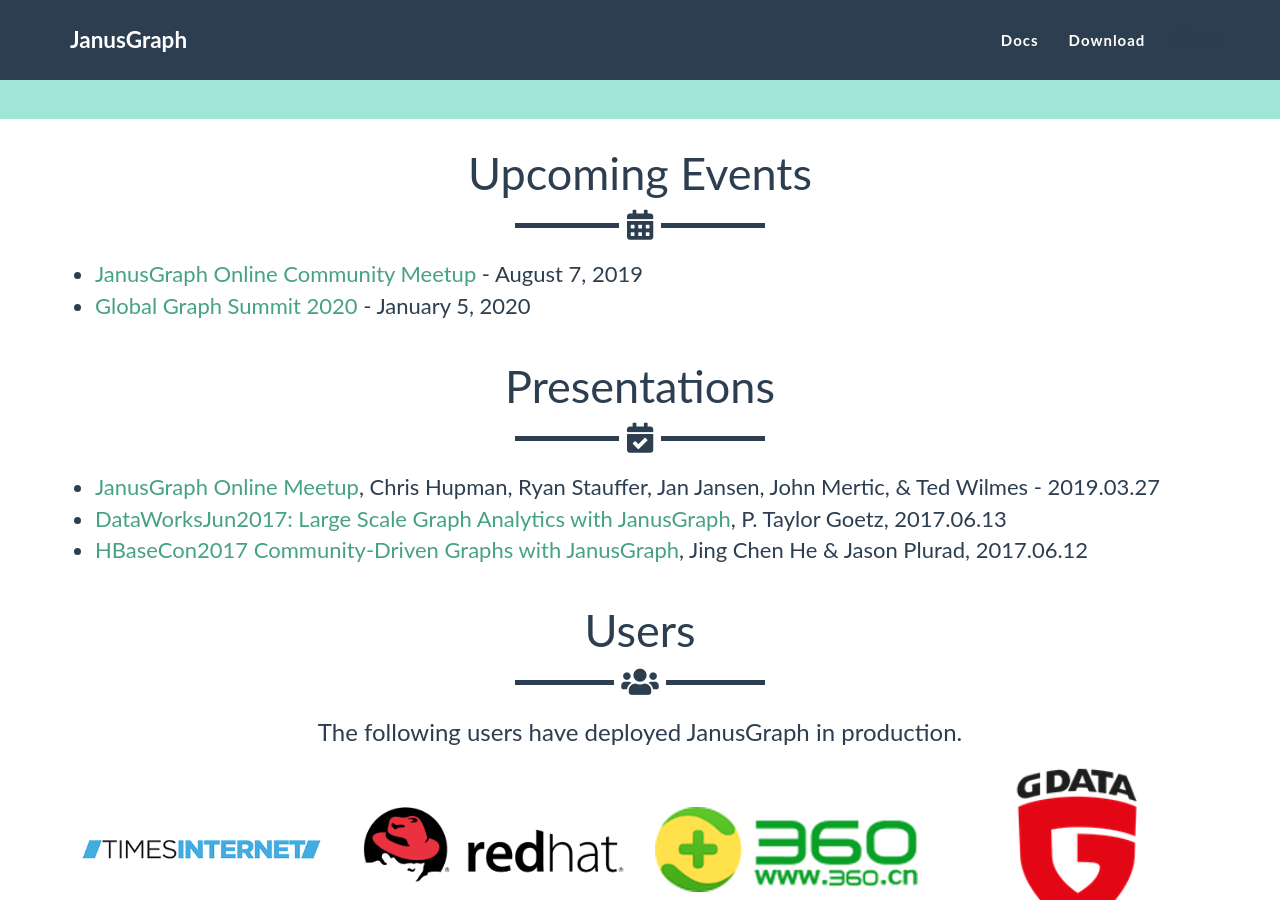
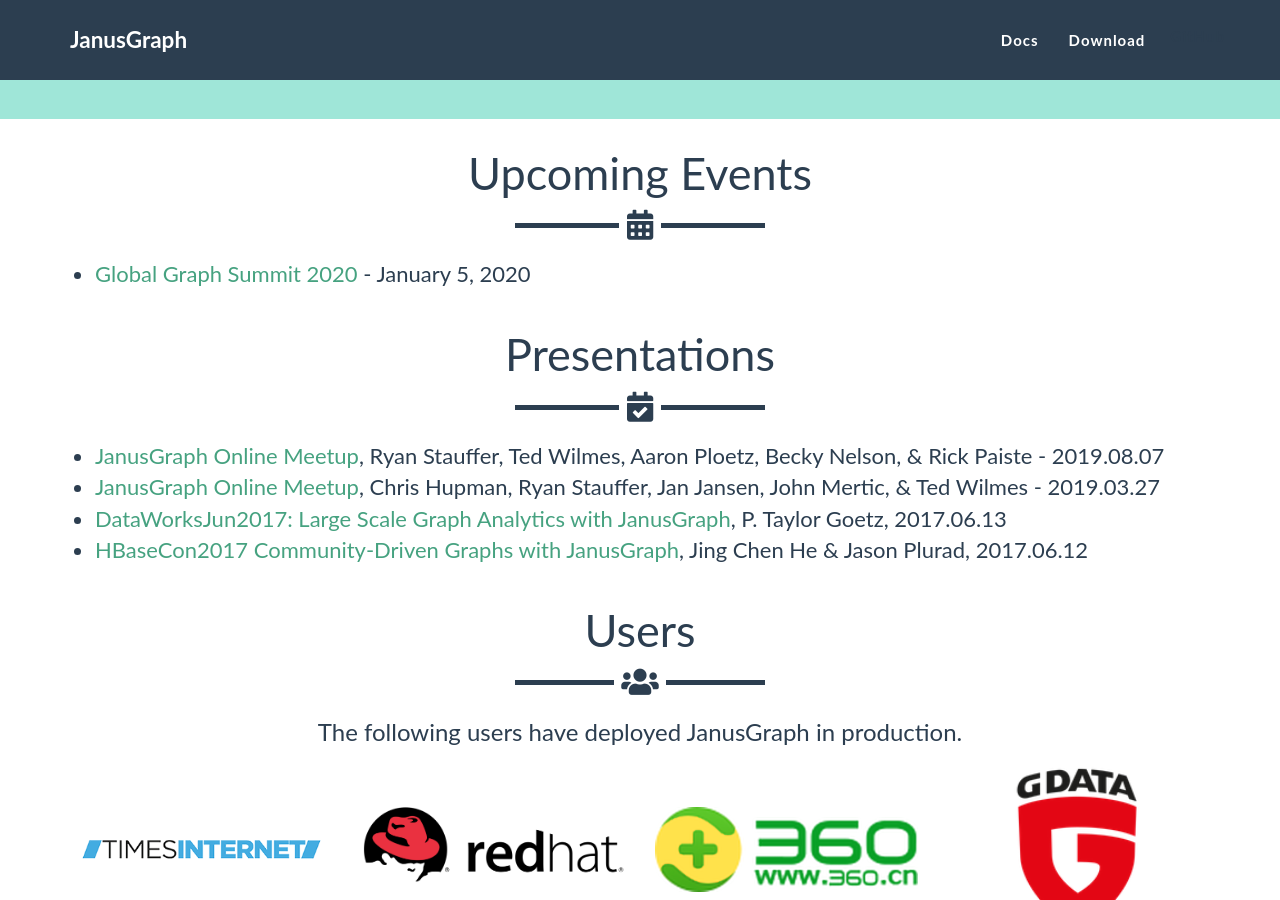
Before and after one commit to JanusGraph/janusgraph.org, a Jekyll site: the page built from index.html, in a window 1280 px wide and 900 px high, scrolled down 1494 px. Built offline with Jekyll 4.4.1, drawn with Linux system fonts in a browser that asks for light colours.

Commit message:
Added link to the JanusGraph meetup slides and audio and removed it from upcoming events.
CTR

Signed-off-by: Oleksandr Porunov <alexandr.porunov@gmail.com>

```diff
--- a/_includes/presentations.html
+++ b/_includes/presentations.html
@@ -6,6 +6,7 @@
                 <hr class="title-line check-calendar">
             </div>
             <ul class="presentations">
+                <li><a href="https://training.experoinc.com/janus-meetup-august7">JanusGraph Online Meetup</a>, Ryan Stauffer, Ted Wilmes, Aaron Ploetz, Becky Nelson, & Rick Paiste - 2019.08.07</li>
                 <li><a href="https://training.experoinc.com/janus-meetup-march27">JanusGraph Online Meetup</a>, Chris Hupman, Ryan Stauffer, Jan Jansen, John Mertic, & Ted Wilmes - 2019.03.27</li>
                 <li><a href="https://www.slideshare.net/ptgoetz/large-scale-graph-analytics-with-janusgraph">DataWorksJun2017: Large Scale Graph Analytics with JanusGraph</a>, P. Taylor Goetz, 2017.06.13</li>
                 <li><a href="https://www.slideshare.net/HBaseCon/communitydriven-graphs-with-janusgraph-77117443">HBaseCon2017 Community-Driven Graphs with JanusGraph</a>, Jing Chen He & Jason Plurad, 2017.06.12</li>
--- a/_includes/upcoming-features.html
+++ b/_includes/upcoming-features.html
@@ -6,7 +6,6 @@
                 <hr class="title-line calendar">
             </div>
             <ul class="upcoming-events">
-                <li><a href="https://training.experoinc.com/janus-meetup-august7">JanusGraph Online Community Meetup</a> - August 7, 2019</li>
                 <li><a href="https://datadaytexas.com/2020-graph-summit/news">Global Graph Summit 2020</a> - January 5, 2020</li>
             </ul>
         </div>
```
